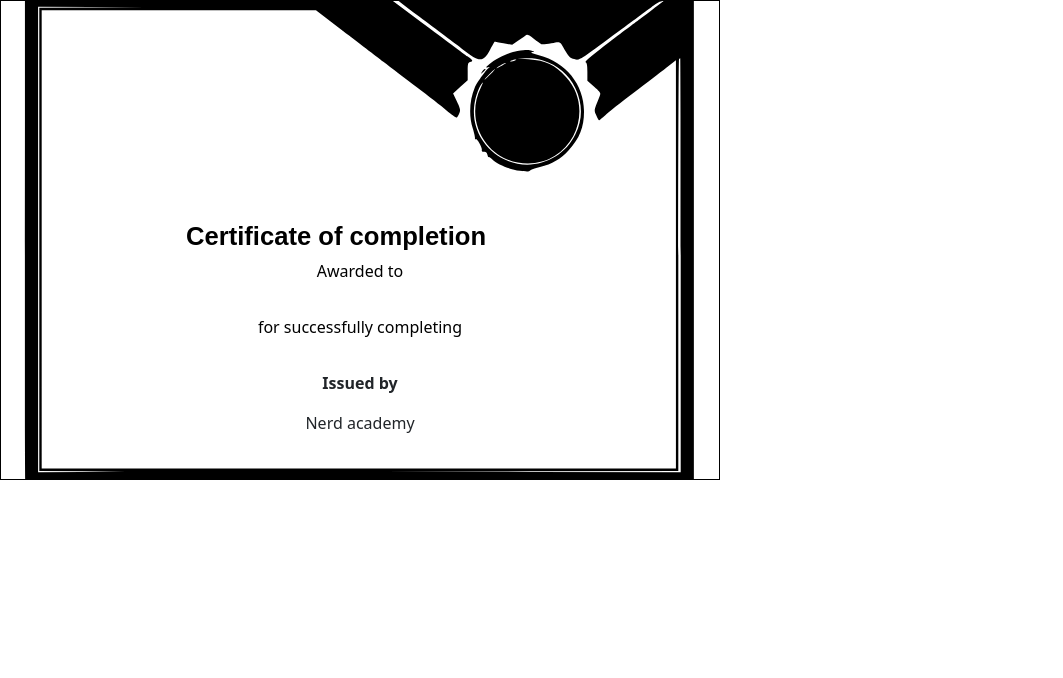
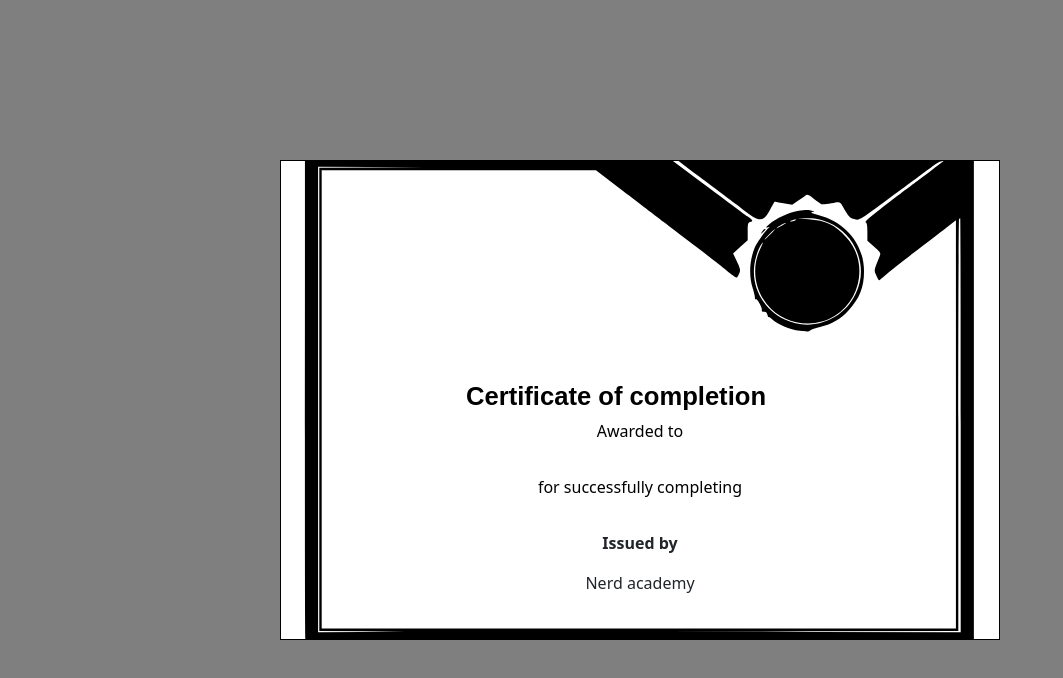
Before and after one commit to Advanced-Computer-Lab-2022/Its-the-ACL-time, a React (Create React App) app in the folder client/: page /certificate in a window 1280 px wide. Shown: the top 678 px of the page, without its empty margins (0-1063 px from the left). Built offline with nearby package versions, Linux system fonts and the light colour scheme; no server answers.

Commit message:
feature: Download certificate

```diff
--- a/client/src/components/Certificate.js
+++ b/client/src/components/Certificate.js
@@ -1,10 +1,19 @@
-import { useRef } from 'react';
+import { useRef, useState } from 'react';
 import html2canvas from 'html2canvas';
 import { jsPDF } from 'jspdf';
 import { makeStyles } from '@material-ui/core';
 import certificate from '../assets/images/certificate.svg';
+import { useParams, useSearchParams } from 'react-router-dom';
+import { useEffect } from 'react';
 
 const useStyles = makeStyles((theme) => ({
+  root: {
+    display: 'flex',
+    justifyContent: 'center',
+    alignItems: 'center',
+    height: '100vh',
+    backgroundColor: 'rgba(0,0,0,0.5)',
+  },
   certificate: {
     width: '45rem',
     height: '30rem',
@@ -18,6 +27,25 @@ const useStyles = makeStyles((theme) => ({
     backgroundColor: '#fff',
     border: '1px solid #000',
     backgroundImage: `url(${certificate})`,
+    // diplay p element as none to hide the text
+    '& span': {
+      display: 'none',
+    },
+    // on hover show the text and change the cursor to pointer to indicate that it is clickable to download the certificate as pdf file
+    '&:hover': {
+      cursor: 'pointer',
+      backgroundColor: 'grey',
+      '& span': {
+        display: 'block',
+        position: 'absolute',
+
+        top: '50%',
+        left: '46%',
+        fontSize: '1.2rem',
+        fontWeight: '600',
+        color: '#fff',
+      },
+    },
   },
   header: {
     display: 'flex',
@@ -48,9 +76,10 @@ const useStyles = makeStyles((theme) => ({
   },
 }));
 
-const Certificate = ({ username, course }) => {
+const Certificate = () => {
   const inputRef = useRef(null);
   const classes = useStyles();
+  const [searchParams, setSearchParams] = useSearchParams();
 
   const downloadCertificate = () => {
     html2canvas(inputRef.current).then((canvas) => {
@@ -62,8 +91,12 @@ const Certificate = ({ username, course }) => {
   };
 
   return (
-    <>
-      <div ref={inputRef} className={`${classes.certificate}`}>
+    <div className={classes.root}>
+      <div
+        ref={inputRef}
+        className={`${classes.certificate}`}
+        onClick={downloadCertificate}
+      >
         <header className={`${classes.header}`}>
           <h1
             style={{
@@ -78,11 +111,11 @@ const Certificate = ({ username, course }) => {
         <main className={`${classes.main}`}>
           <p>Awarded to</p>
           <p>
-            <strong>{username}</strong>
+            <strong>{searchParams.get('username')}</strong>
           </p>
           <p>for successfully completing</p>
           <p>
-            <strong>{course}</strong>
+            <strong>{searchParams.get('course')}</strong>
           </p>
         </main>
         <footer className={`${classes.footer}`}>
@@ -91,8 +124,9 @@ const Certificate = ({ username, course }) => {
           </p>
           <p>Nerd academy</p>
         </footer>
+        <span>Download</span>
       </div>
-    </>
+    </div>
   );
 };
 export default Certificate;
--- a/client/src/components/course/CourseComponent.js
+++ b/client/src/components/course/CourseComponent.js
@@ -12,6 +12,7 @@ import {
 import { FaStar } from 'react-icons/fa';
 import RatingStars from '../RatingStars';
 import { Box } from '@material-ui/core';
+import { useAppContext } from '../../context/App/appContext';
 
 const useStyles = makeStyles((theme) => ({
   img: {
@@ -214,6 +215,7 @@ function CourseComponent({
   const [showDemo, setShowDemo] = useState(false);
   const courseRef = useRef();
   const navigate = useNavigate();
+  const { user } = useAppContext();
 
   return (
     <>
@@ -294,6 +296,11 @@ function CourseComponent({
                             cursor: 'pointer',
                             textDecoration: 'underline',
                           }}
+                          onClick={() =>
+                            navigate(
+                              `/certificate?username=${user.username}&course=${title}`
+                            )
+                          }
                         >
                           Download Certificate
                         </Typography>
--- a/client/src/pages/Home.js
+++ b/client/src/pages/Home.js
@@ -5,10 +5,10 @@ import Paper from '@material-ui/core/Paper';
 import Tabs from '@material-ui/core/Tabs';
 import Tab from '@material-ui/core/Tab';
 import { useCourseContext } from '../context/Course/courseContext';
+import { useAppContext } from '../context/App/appContext';
 import { Pagination } from '@material-ui/lab';
 import motivationalImage from '../assets/images/motivational.jpg';
 import Footer from '../components/Footer';
-import Certificate from '../components/Certificate';
 
 const useStyles = makeStyles((theme) => ({
   root: {
@@ -98,6 +98,7 @@ const useStyles = makeStyles((theme) => ({
     boxShadow: '0 0 10px rgba(0,0,0,0.1)',
     backgroundColor: '#f5f5f5',
   },
+  course: {},
 }));
 
 function EmptyCard() {
@@ -140,6 +141,7 @@ function CenteredTabs({ changeTab }) {
 const Home = () => {
   const classes = useStyles();
   const [tab, setTab] = useState(0);
+  const { user } = useAppContext();
   const { courses, myCourses } = useCourseContext();
   const [sortedCourses, setSortedCourses] = useState([]);
   const [inProgress, setInprogress] = useState([]);
```
